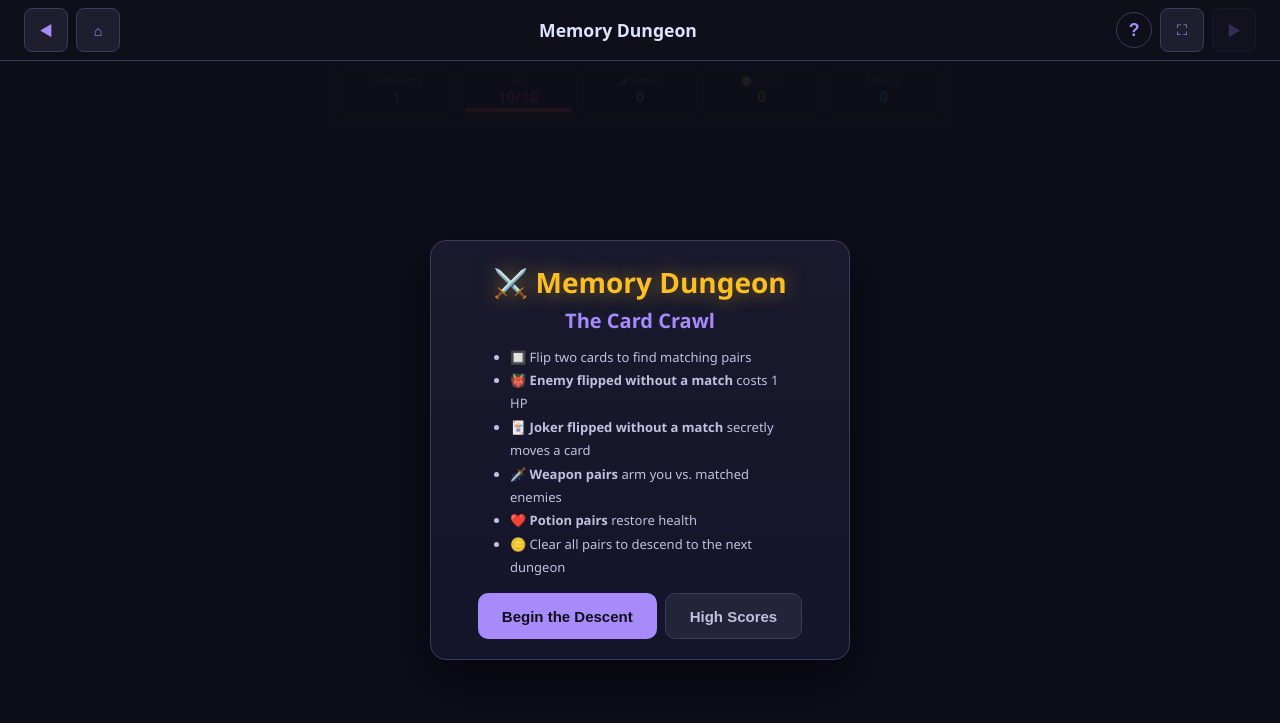
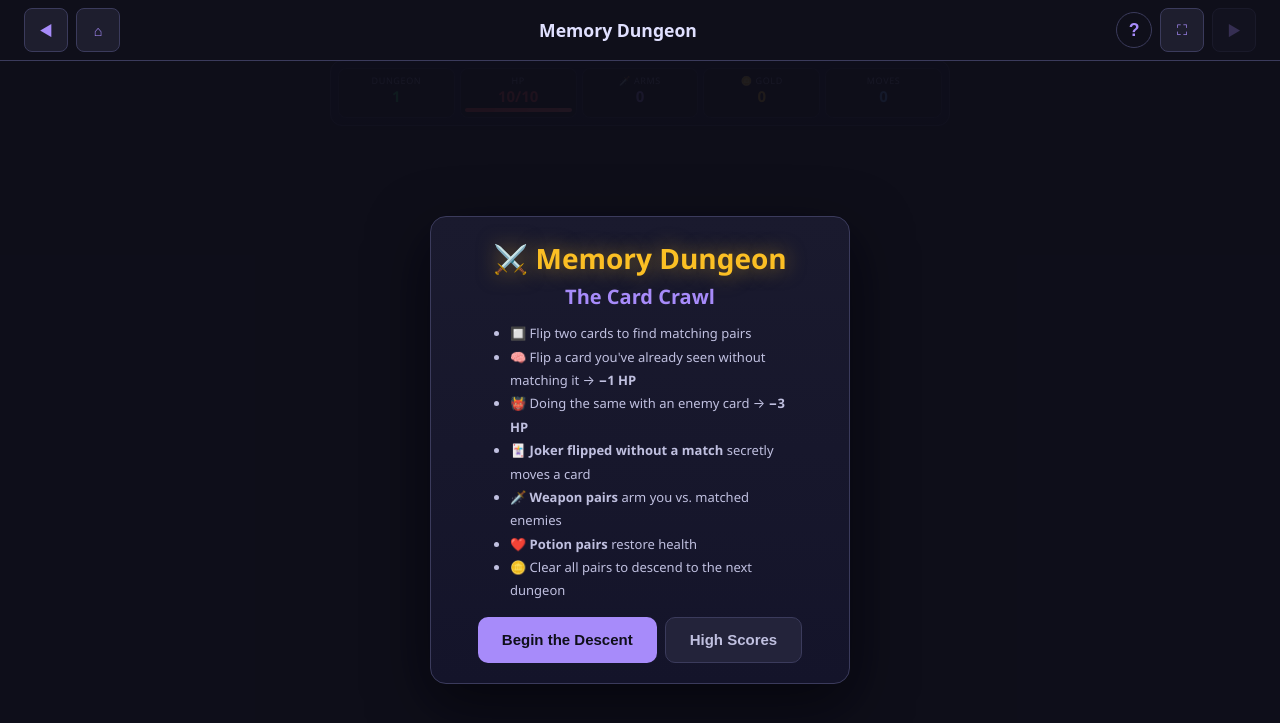
Before and after one commit to AmmarRica/AmmarRica.github.io, a Jekyll site: the page AIGeneratedGames/game-52/index.html, which Jekyll copies as it is, in a window 1280 px wide. Shown: the top 723 px of the page. Built offline with Jekyll 4.4.1, drawn with Linux system fonts in a browser that asks for light colours; part of the change alters nothing that is shown.

Commit message:
feat: memory-tax damage — seen cards deal -1 HP, enemy cards -3 HP on 2nd+ flip with no match
Agent-Logs-Url: https://github.com/AmmarRica/AmmarRica.github.io/sessions/b5754a2c-8983-455a-9fa4-7d696a98fc52

Co-authored-by: AmmarRica <1783328+AmmarRica@users.noreply.github.com>

```diff
--- a/AIGeneratedGames/game-52/index.html
+++ b/AIGeneratedGames/game-52/index.html
@@ -119,6 +119,27 @@
   .card.dealing {
     animation: dealIn 0.42s cubic-bezier(0.22, 0.61, 0.36, 1) both;
   }
+
+  /* Damage shake — card element (doesn't conflict with flip transform on card-inner) */
+  @keyframes cardShake {
+    0%,100% { transform: translateX(0)    translateY(0); }
+    15%     { transform: translateX(-8px) translateY(-2px); }
+    30%     { transform: translateX(7px)  translateY(2px); }
+    50%     { transform: translateX(-6px) translateY(-1px); }
+    70%     { transform: translateX(6px)  translateY(1px); }
+    88%     { transform: translateX(-3px); }
+  }
+  .card.shaking { animation: cardShake 0.46s ease-in-out; }
+
+  /* HP stat shake */
+  @keyframes hpShake {
+    0%,100% { transform: translateX(0); }
+    20%     { transform: translateX(-5px); }
+    45%     { transform: translateX(5px); }
+    65%     { transform: translateX(-4px); }
+    85%     { transform: translateX(4px); }
+  }
+  .stat.hp.shaking { animation: hpShake 0.35s ease-in-out; }
 
   /* Joker shuffle wiggle */
   @keyframes jokerWiggle {
@@ -446,6 +467,7 @@
     totalMoves:   0,
     board:        [],   // card objects
     matched:      [],   // boolean per index
+    seenCount:    [],   // how many times each position has been flipped (resets per level)
     flipped:      [],   // [a] or [a, b] — currently revealed indices
     busy:         false,
     dealing:      false,
@@ -566,6 +588,7 @@
 
     state.board        = cards;
     state.matched      = new Array(cards.length).fill(false);
+    state.seenCount    = new Array(cards.length).fill(0);
     state.flipped      = [];
     state.matchedCount = 0;
     state.busy         = false;
@@ -674,6 +697,7 @@
     if (state.matched[i] || state.flipped.includes(i)) return;
 
     cardEl.classList.add('flipped');
+    state.seenCount[i]++;          // track this exposure
     state.flipped.push(i);
 
     if (state.flipped.length === 2) {
@@ -704,17 +728,30 @@
         }, 450);
 
       } else {
-        // ── No match: enemy damage rule ───────────────────────────────────────
-        const enemyCount = (cardA.kind === 'enemy' ? 1 : 0) + (cardB.kind === 'enemy' ? 1 : 0);
-        if (enemyCount > 0) {
-          state.hp = Math.max(0, state.hp - enemyCount);
-          toast(enemyCount === 2
-            ? '👹👹 Two enemies lurk! −' + enemyCount + ' HP'
-            : '👹 Enemy lurks! −1 HP', 'bad');
+        // ── No match: penalty for cards seen before (memory tax) ─────────────
+        // seenCount was already incremented on tap, so >1 means previously seen
+        const aPrev = state.seenCount[a] > 1;
+        const bPrev = state.seenCount[b] > 1;
+        const aDmg  = aPrev ? (cardA.kind === 'enemy' ? 3 : 1) : 0;
+        const bDmg  = bPrev ? (cardB.kind === 'enemy' ? 3 : 1) : 0;
+        const totalDmg = aDmg + bDmg;
+
+        if (totalDmg > 0) {
+          state.hp = Math.max(0, state.hp - totalDmg);
+          if (aPrev) shakeCard(a);
+          if (bPrev) shakeCard(b);
+          shakeHp();
+          let msg;
+          const hasEnemy = (aPrev && cardA.kind === 'enemy') || (bPrev && cardB.kind === 'enemy');
+          if (hasEnemy && totalDmg >= 6)  msg = '👹👹 Double enemy recall! −' + totalDmg + ' HP';
+          else if (hasEnemy)              msg = '👹 You knew that enemy! −' + totalDmg + ' HP';
+          else if (totalDmg >= 2)         msg = '🧠 Both seen before! −' + totalDmg + ' HP';
+          else                            msg = '🧠 You\'ve seen that card! −1 HP';
+          toast(msg, 'bad');
           updateHud();
         }
 
-        // ── Check if game over from enemy damage ──────────────────────────────
+        // ── Check if game over ────────────────────────────────────────────────
         if (state.hp <= 0) {
           setTimeout(() => {
             flipBackBoth(a, b);
@@ -744,6 +781,24 @@
     if (elA) elA.classList.remove('flipped');
     if (elB) elB.classList.remove('flipped');
     state.flipped = [];
+  }
+
+  function shakeCard(i) {
+    const el = boardEl.children[i];
+    if (!el) return;
+    el.classList.remove('shaking');
+    void el.offsetWidth; // reflow to restart animation
+    el.classList.add('shaking');
+    setTimeout(() => el.classList.remove('shaking'), 500);
+  }
+
+  function shakeHp() {
+    const el = document.getElementById('hud-hp').closest('.stat');
+    if (!el) return;
+    el.classList.remove('shaking');
+    void el.offsetWidth;
+    el.classList.add('shaking');
+    setTimeout(() => el.classList.remove('shaking'), 400);
   }
 
   // ─── Joker effect ────────────────────────────────────────────────────────────
@@ -941,7 +996,8 @@
       </div>` : ''}
       <ul>
         <li>🔲 Flip two cards to find matching pairs</li>
-        <li>👹 <b>Enemy flipped without a match</b> costs 1 HP</li>
+        <li>🧠 Flip a card you've already seen without matching it → <b>−1 HP</b></li>
+        <li>👹 Doing the same with an enemy card → <b>−3 HP</b></li>
         <li>🃏 <b>Joker flipped without a match</b> secretly moves a card</li>
         <li>🗡️ <b>Weapon pairs</b> arm you vs. matched enemies</li>
         <li>❤️ <b>Potion pairs</b> restore health</li>
```
